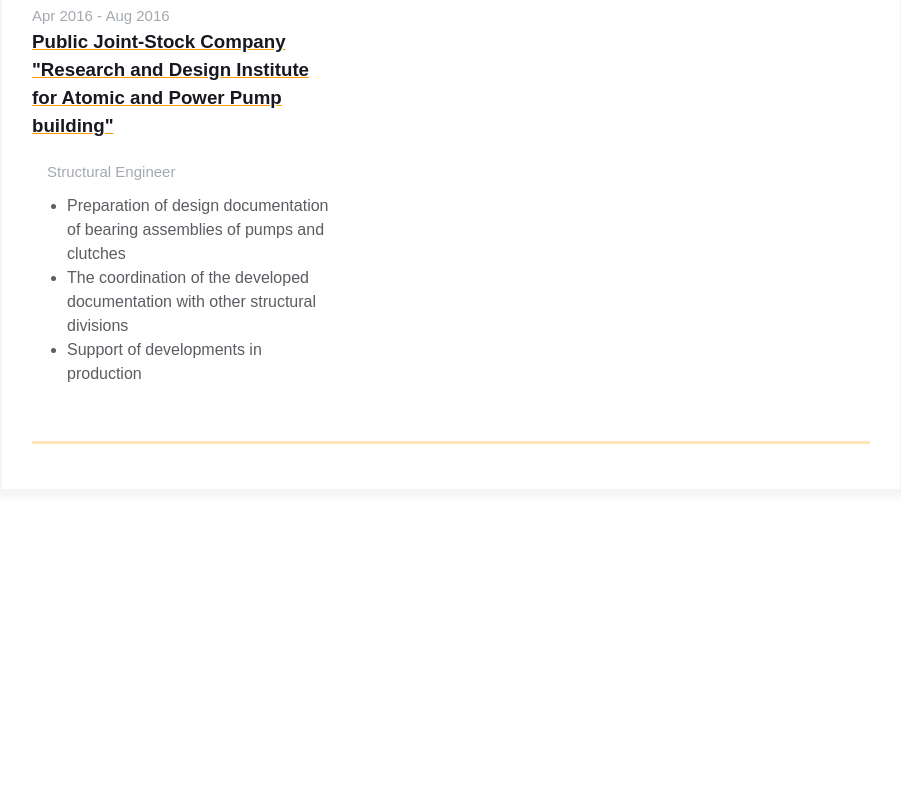
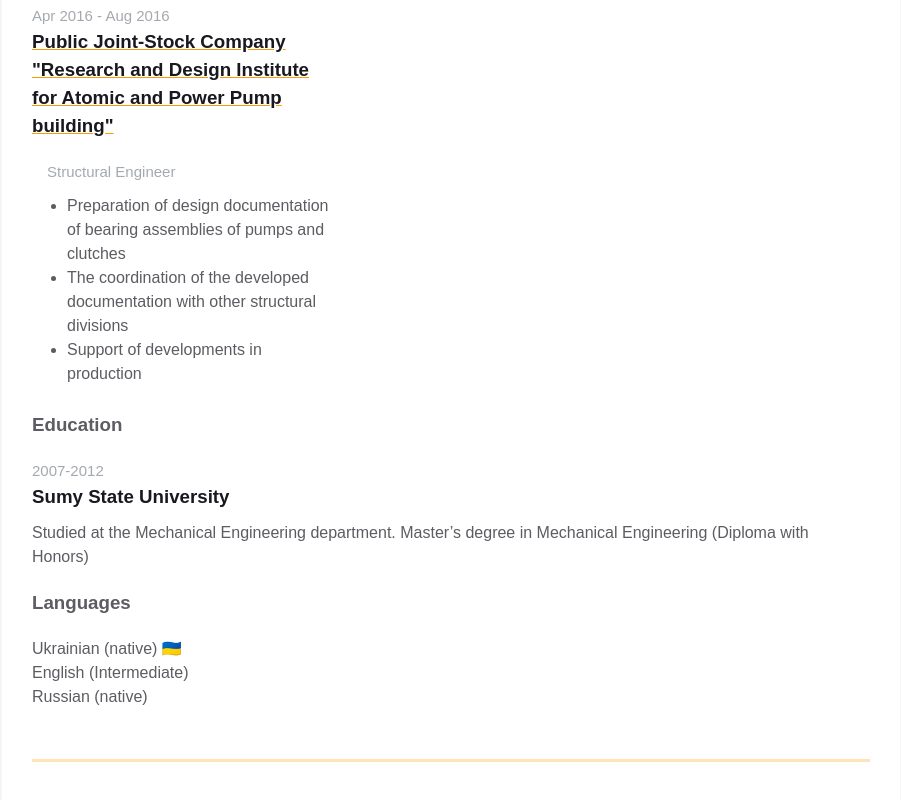
Before and after one commit to AnatoliiCoder/homepage, a plain HTML site: page index.html in a window 1280 px wide. Shown: the part 1871-2671 px from the top of the page, without its empty margins (189-1090 px from the left). Before the commit the page ends 2411 px from the top, so only its background shows below. Drawn offline with Linux system fonts and the light colour scheme.

Commit message:
Added Additional info block

```diff
--- a/index.html
+++ b/index.html
@@ -288,7 +288,29 @@
 							</div>
 						</div>
 
-              <div class="additional-info fv"></div>
+              <div class="additional-info fv">
+								<div class="additional-info__education">
+									<h3 class="additional-info__education-header">Education</h3>
+									<div class="additional-info__education-university">
+										<span class="additional-info__education-university-durability">2007-2012</span>
+										<h3 class="additional-info__education-university-speciality">Sumy State University</h3>
+										<p class="additional-info__education-university-name">Studied at the Mechanical Engineering department. Master’s degree in Mechanical Engineering (Diploma with Honors)</p>
+									</div>
+								</div>
+
+								<div class="additional-info__languages">
+									<h3 class="additional-info__languages-header">Languages</h3>
+									<p class="additional-info__languages-item">
+										Ukrainian (native) 🇺🇦
+									</p>
+									<p class="additional-info__languages-item">
+										English (Intermediate)
+									</p>
+									<p class="additional-info__languages-item">
+										Russian (native)
+									</p>
+								</div>
+							</div>
             </div>
           </div>
         </div>
```
